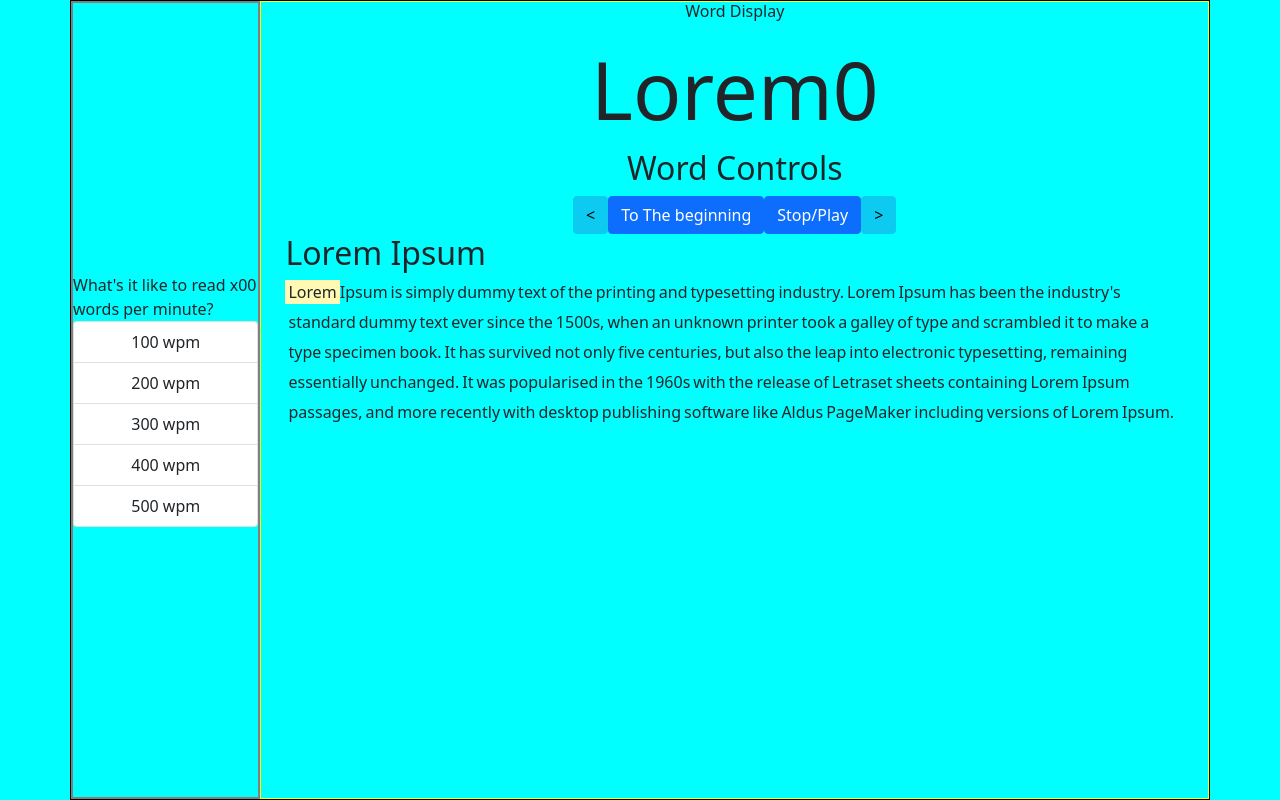
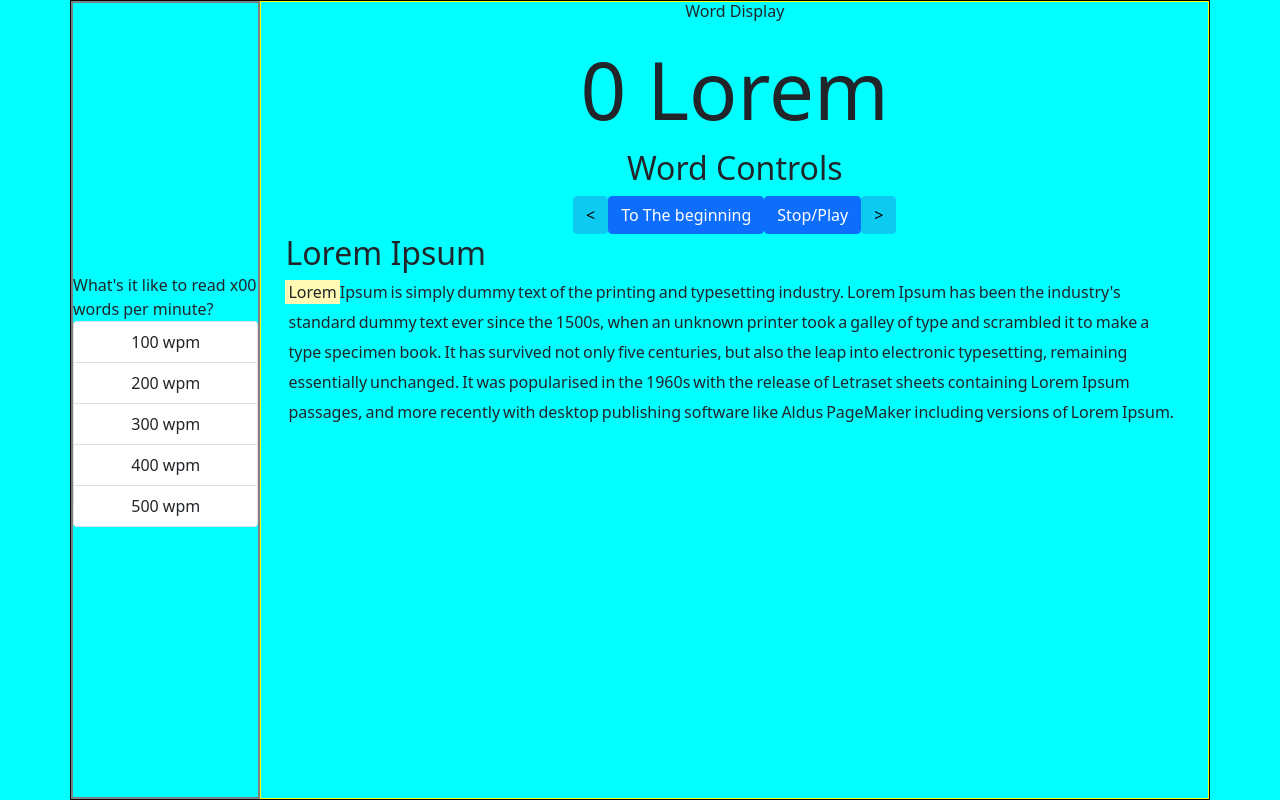
Before and after one commit to samqchau/one-word-blitz, a React (Create React App) app: page / in a window 1280 px wide. Built offline with nearby package versions, Linux system fonts and the light colour scheme.

Commit message:
Word Display Component Update Component was updated to use a function that removes all punctuation from the single displayed word

```diff
--- a/src/components/WordDisplay.jsx
+++ b/src/components/WordDisplay.jsx
@@ -1,14 +1,18 @@
-import React from 'react'
-import '../styles/wordDisplay.css'
+import React, { useState, useEffect } from 'react';
+import '../styles/wordDisplay.css';
+import { cleanWord } from '../utils/helperFunctions';
 
-const WordDisplay = ({passage, index}) => {
-    return (
-        <div className='wordDisplay'>
-            <h6>Word Display</h6>
-            {passage[index]}
-            {index}
-        </div>
-    )
-}
+const WordDisplay = ({ passage, index }) => {
+  let [word, setWord] = useState(cleanWord(passage[index]));
+  useEffect(() => {
+    setWord(cleanWord(passage[index]));
+  }, [index, passage]);
+  return (
+    <div className='wordDisplay'>
+      <h6>Word Display</h6>
+      {index} {word}
+    </div>
+  );
+};
 
-export default WordDisplay
+export default WordDisplay;
--- a/src/utils/helperFunctions.js
+++ b/src/utils/helperFunctions.js
@@ -1,8 +1,11 @@
-export function parsePassage (passage) {
-    //returns parsed passage - we want an [] with all the words
-    return passage.split(' ');
+export function parsePassage(passage) {
+  //returns parsed passage - we want an [] with all the words
+  return passage.split(' ');
 }
 
-export function cleanWords(word){
-    //removes all the extra stuff like apostrophes, commas, periods, and could potentially return how much time to add to the interval for pauses like commas and periods.
+export function cleanWord(word) {
+  //removes all the extra stuff like apostrophes, commas, periods, and could potentially return how much time to add to the interval for pauses like commas and periods.
+  let cleanWord = word.replace(/\./g, '');
+  cleanWord = cleanWord.replace(/,/g, '');
+  return cleanWord;
 }
```
